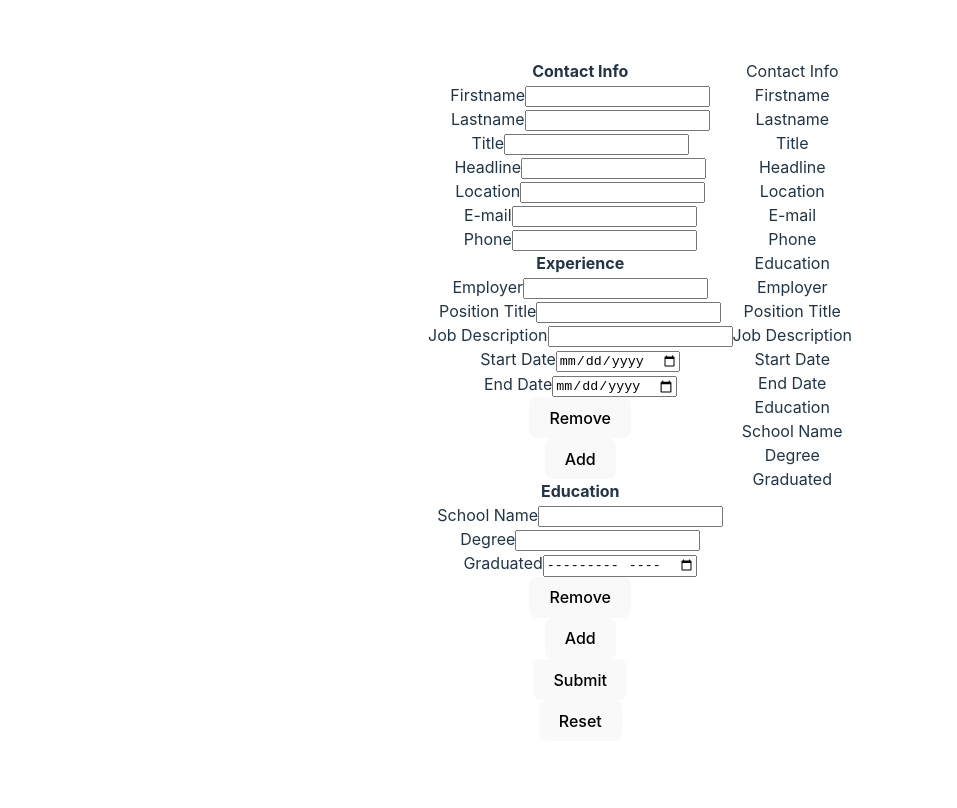
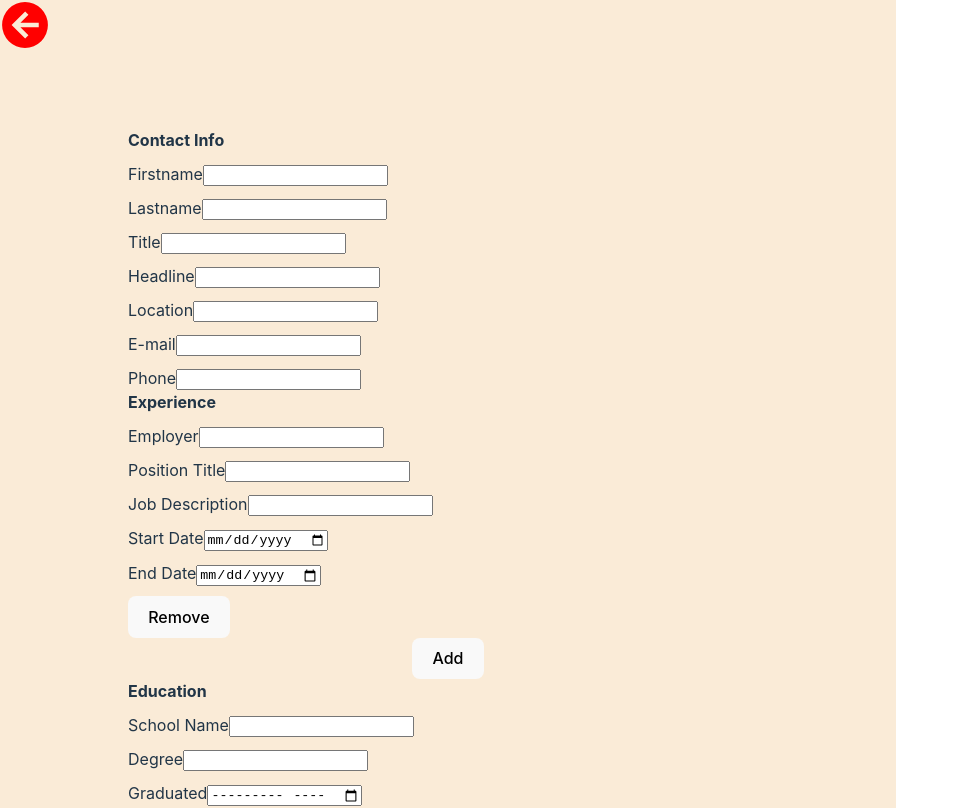
Before and after one commit to copaiement/cv-builder, a React (Vite) app: page / in a window 1280 px wide. Shown: the top 808 px of the page, without its empty margins (0-957 px from the left). Built offline with nearby package versions, Linux system fonts and the light colour scheme.

Commit message:
Work on style

```diff
--- a/src/App.css
+++ b/src/App.css
@@ -1,12 +1,47 @@
-#root {
+body {
   max-width: 1280px;
-  margin: 0 auto;
-  padding: 2rem;
+  height: 100vh;
+  margin: 0;
+  padding: 0;
   text-align: center;
 }
 
-.app {
+/* .app {
   display: flex;
+} */
+
+.menuBtnContainer {
+  position: absolute;
+  top: 0;
+  left: 0;
+  height: 50px;
+  aspect-ratio: 1;
+  z-index: 999;
+}
+
+.menuBtnContainer:hover {
+  scale: 1.1;
+}
+
+.menuBtn {
+  fill: red;
+}
+
+.flip {
+  transform-origin: center;
+  transform: rotate(180deg);
+}
+
+.inputForm {
+  position: absolute;
+  padding: 10%;
+  top: 0;
+  left: 0;
+  width: 50%;
+  height: 90%;
+  gap: 20px;
+  background-color: antiquewhite;
+  transition: all .5s;
 }
 
 .inputSection {
@@ -21,4 +56,10 @@
 .inputs {
   display: flex;
   flex-direction: column;
+  align-items: flex-start;
+  gap: 10px;
 }
+
+.collapse {
+  transform: translateX(-1000px);
+}
--- a/src/App.jsx
+++ b/src/App.jsx
@@ -5,6 +5,7 @@ import { ExperienceInput, ExperienceOutput } from './components/Experience';
 import { EducationInput, EducationOutput } from './components/Education';
 import { SubmitButton, ResetButton } from './components/Components'
 import { getContact, addEducation, addExperience, removeItem } from './components/Data';
+import { toggleInput } from './components/StyleFxns';
 
 // set up inital data arrays
 let contact = [];
@@ -95,6 +96,7 @@ function App() {
 
   function handleSubmit() {
     setOutputList([contList, expList, eduList]);
+    toggleInput();
   }
 
   function handleReset() {
@@ -106,6 +108,15 @@ function App() {
 
   return (
     <div className='app'>
+      <div
+        className='menuBtnContainer'
+        onClick={toggleInput}
+      >
+        <svg xmlns="http://www.w3.org/2000/svg" viewBox="0 0 24 24">
+          <title>arrow-left-circle</title>
+          <path className='menuBtn' d="M2,12A10,10 0 0,1 12,2A10,10 0 0,1 22,12A10,10 0 0,1 12,22A10,10 0 0,1 2,12M18,11H10L13.5,7.5L12.08,6.08L6.16,12L12.08,17.92L13.5,16.5L10,13H18V11Z" />
+        </svg>
+      </div>
       <div className='inputForm'>
         <ContactInput
           list={contList}
--- /dev/null
+++ b/src/components/StyleFxns.jsx
@@ -0,0 +1,8 @@
+export function toggleInput() {
+  // collapse input
+  const input = document.querySelector('.inputForm');
+  input.classList.toggle('collapse');
+  // flip collapse arrow
+  const arrow = document.querySelector('.menuBtn')
+  arrow.classList.toggle('flip');
+}
```
